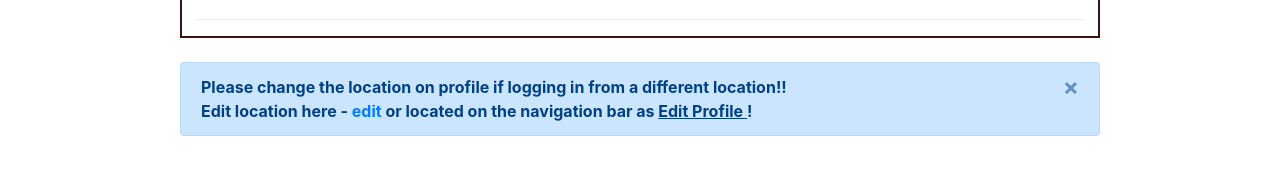
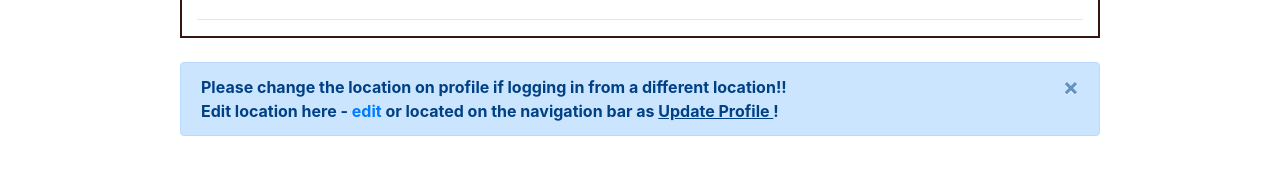
Before and after one commit to adityanav123/FoodDonation, a Django app: page / in a window 1280 px wide. Shown: the part 398-573 px from the top of the page. Run offline with Django 3.2, Linux system fonts and the light colour scheme; a user stored in the database is signed in; some libraries are stand-ins or nearby versions.

Commit message:
alerts#2

```diff
--- a/templates/home.html
+++ b/templates/home.html
@@ -72,7 +72,7 @@
 
       <div class="alert alert-primary alert-dismissible fade show">
    <strong> Please change the location on profile if logging in from a different location!! <br>
-          Edit location here - <a href = "{% url 'edit_profile' %}"> edit </a> or located on the navigation bar as <u>Edit Profile </u>!
+          Edit location here - <a href = "{% url 'edit_profile' %}"> edit </a> or located on the navigation bar as <u>Update Profile </u>!
        <button type = "button" class = "close" data-dismiss = "alert" aria-hidden="true">&times;</button>
         </strong>
         <!-- <button type="button" class="close" data-dismiss="alert">&times;</button> -->
```
